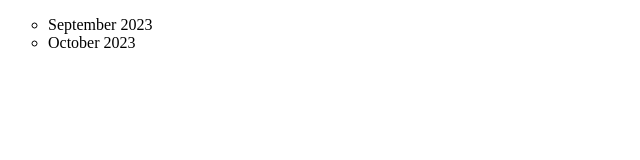
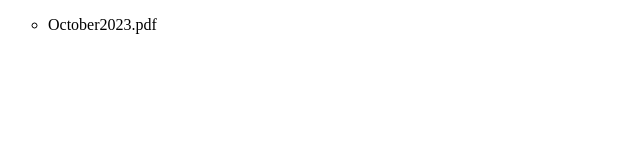
Before and after one commit to dbreen/astro.github.io, a plain HTML site: page newsletters/index.html in a window 1280 px wide. Shown: the whole page, without its empty margins (0-640 px from the left). Drawn offline with Linux system fonts and the light colour scheme.

Commit message:
Update index.html

```diff
--- a/newsletters/index.html
+++ b/newsletters/index.html
@@ -7,8 +7,7 @@
   <body>
 
     <ul type = "circle">
-      <li>September 2023</li>
-      <li>October 2023 </li>
+      <li>October2023.pdf</li>
     </ul>
 
   </body>
```
